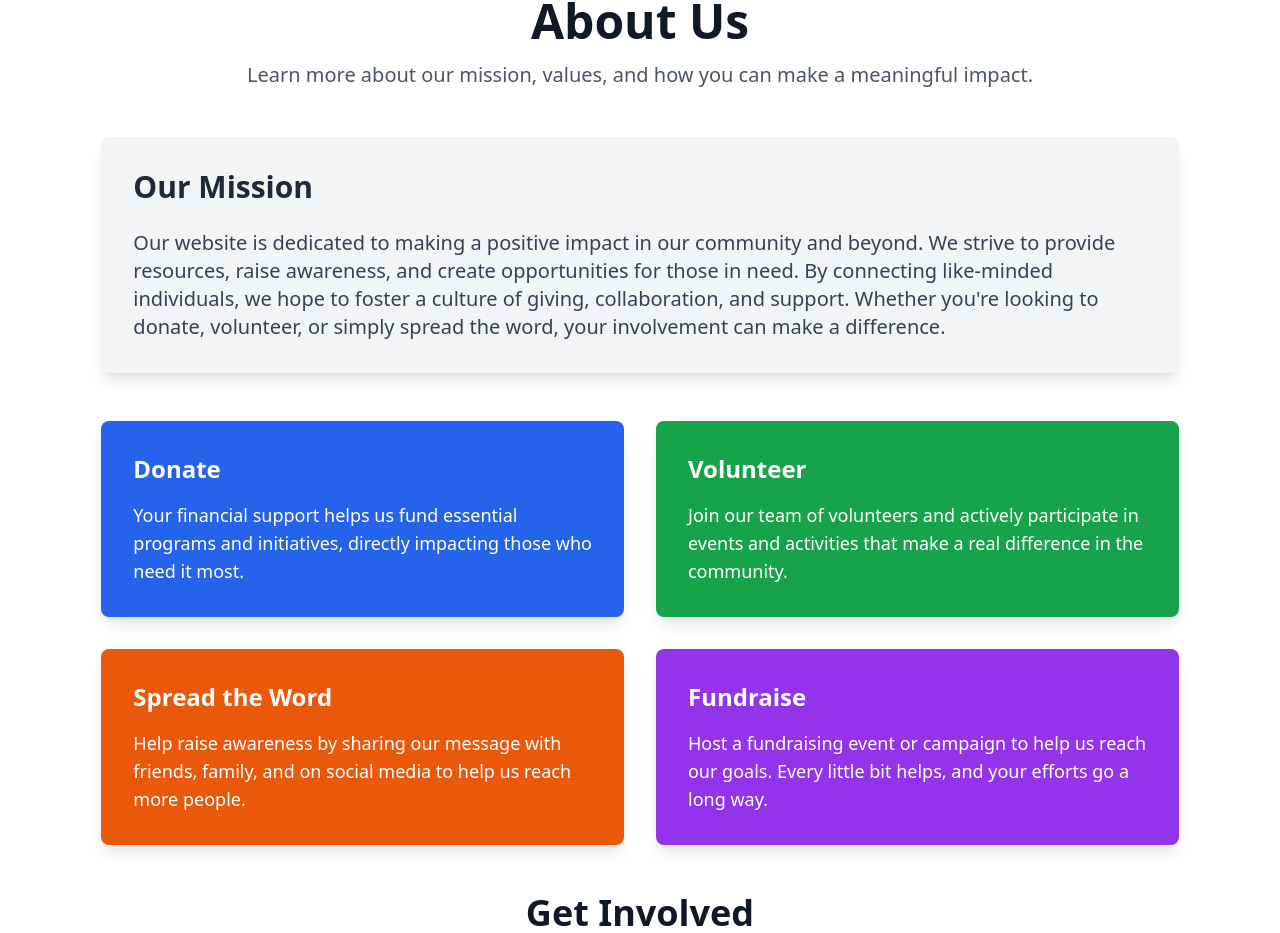
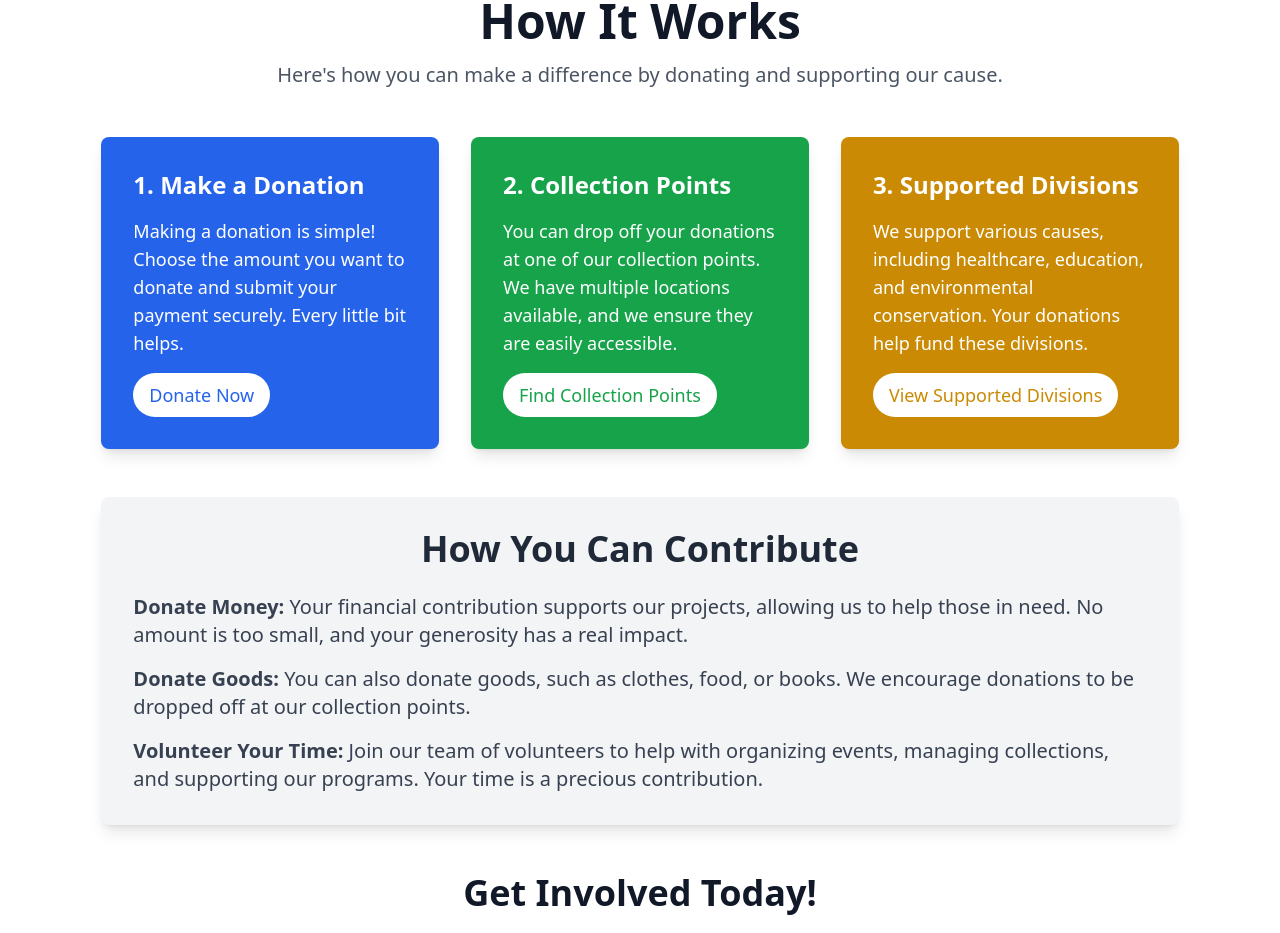
Before and after one commit to Mthe001/FounDFlow, a React (Vite) app: page / in a window 1280 px wide. Shown: the part 749-1682 px from the top of the page. Built offline with nearby package versions, Linux system fonts and the light colour scheme; no server answers.

Commit message:
feat:our-impact-section

```diff
--- a/src/components/HowItWorks.jsx
+++ b/src/components/HowItWorks.jsx
@@ -2,8 +2,73 @@ import React from 'react';
 
 const HowItWorks = () => {
     return (
-        <div>
+        <div className="max-w-screen-xl mx-auto py-12 px-6 sm:px-8 lg:px-12">
+            <div className="text-center mb-12">
+                <h1 className="text-3xl sm:text-4xl lg:text-5xl font-extrabold text-gray-900 mb-4">How It Works</h1>
+                <p className="text-lg sm:text-xl text-gray-600">
+                    Here's how you can make a difference by donating and supporting our cause.
+                </p>
+            </div>
 
+            {/* Instructions Section */}
+            <section className="grid grid-cols-1 sm:grid-cols-2 lg:grid-cols-3 gap-8 mb-12">
+                <div className="bg-blue-600 text-white p-8 rounded-lg shadow-lg">
+                    <h3 className="text-2xl font-semibold mb-4">1. Make a Donation</h3>
+                    <p className="text-lg mb-4">
+                        Making a donation is simple! Choose the amount you want to donate and submit your payment securely. Every little bit helps.
+                    </p>
+                    <button className="bg-white text-blue-600 text-lg py-2 px-4 rounded-full hover:bg-blue-50 transition duration-300">
+                        Donate Now
+                    </button>
+                </div>
+
+                <div className="bg-green-600 text-white p-8 rounded-lg shadow-lg">
+                    <h3 className="text-2xl font-semibold mb-4">2. Collection Points</h3>
+                    <p className="text-lg mb-4">
+                        You can drop off your donations at one of our collection points. We have multiple locations available, and we ensure they are easily accessible.
+                    </p>
+                    <button className="bg-white text-green-600 text-lg py-2 px-4 rounded-full hover:bg-green-50 transition duration-300">
+                        Find Collection Points
+                    </button>
+                </div>
+
+                <div className="bg-yellow-600 text-white p-8 rounded-lg shadow-lg">
+                    <h3 className="text-2xl font-semibold mb-4">3. Supported Divisions</h3>
+                    <p className="text-lg mb-4">
+                        We support various causes, including healthcare, education, and environmental conservation. Your donations help fund these divisions.
+                    </p>
+                    <button className="bg-white text-yellow-600 text-lg py-2 px-4 rounded-full hover:bg-yellow-50 transition duration-300">
+                        View Supported Divisions
+                    </button>
+                </div>
+            </section>
+
+            {/* How You Can Contribute Section */}
+            <section className="bg-gray-100 p-8 rounded-lg shadow-lg mb-12">
+                <h2 className="text-3xl sm:text-4xl font-extrabold text-gray-800 mb-6 text-center">How You Can Contribute</h2>
+                <div className="text-lg sm:text-xl text-gray-700 leading-relaxed space-y-4">
+                    <p>
+                        <span className="font-semibold">Donate Money:</span> Your financial contribution supports our projects, allowing us to help those in need. No amount is too small, and your generosity has a real impact.
+                    </p>
+                    <p>
+                        <span className="font-semibold">Donate Goods:</span> You can also donate goods, such as clothes, food, or books. We encourage donations to be dropped off at our collection points.
+                    </p>
+                    <p>
+                        <span className="font-semibold">Volunteer Your Time:</span> Join our team of volunteers to help with organizing events, managing collections, and supporting our programs. Your time is a precious contribution.
+                    </p>
+                </div>
+            </section>
+
+            {/* Call to Action */}
+            <section className="text-center mt-12">
+                <h2 className="text-3xl sm:text-4xl font-extrabold text-gray-900 mb-4">Get Involved Today!</h2>
+                <p className="text-lg sm:text-xl text-gray-700 mb-8">
+                    Ready to make a difference? Your support is the key to our success. Together, we can build a better future for all.
+                </p>
+                <button className="bg-blue-600 text-white text-xl py-3 px-6 rounded-full shadow-lg hover:bg-blue-700 transition duration-300">
+                    Get Started
+                </button>
+            </section>
         </div>
     );
 };
--- /dev/null
+++ b/src/components/OurImpact.jsx
@@ -0,0 +1,42 @@
+import React from 'react';
+
+const OurImpact = () => {
+    return (
+        <div className="bg-gray-50 py-12 px-6 sm:px-8 lg:px-12">
+            <div className="max-w-screen-xl mx-auto text-center mb-12">
+                <h2 className="text-3xl sm:text-4xl font-extrabold text-gray-900 mb-6">Our Impact</h2>
+                <p className="text-lg sm:text-xl text-gray-600 mb-4">
+                    With every contribution, we make a significant impact. Your generosity helps us create a better future.
+                </p>
+            </div>
+
+            <div className="grid grid-cols-1 sm:grid-cols-2 lg:grid-cols-3 gap-8">
+                {/* Impact Card 1 */}
+                <div className="bg-white p-8 rounded-lg shadow-lg text-center">
+                    <h3 className="text-3xl font-semibold text-blue-600 mb-4">500+ Donations</h3>
+                    <p className="text-lg text-gray-700">
+                        We’ve received over 500 donations, providing direct aid to families and communities in need.
+                    </p>
+                </div>
+
+                {/* Impact Card 2 */}
+                <div className="bg-white p-8 rounded-lg shadow-lg text-center">
+                    <h3 className="text-3xl font-semibold text-green-600 mb-4">$200,000 Raised</h3>
+                    <p className="text-lg text-gray-700">
+                        Through your generous donations, we’ve raised over $200,000 to support critical health initiatives.
+                    </p>
+                </div>
+
+                {/* Impact Card 3 */}
+                <div className="bg-white p-8 rounded-lg shadow-lg text-center">
+                    <h3 className="text-3xl font-semibold text-yellow-600 mb-4">50+ Volunteers</h3>
+                    <p className="text-lg text-gray-700">
+                        More than 50 volunteers have helped organize and distribute resources, ensuring that aid reaches those in need.
+                    </p>
+                </div>
+            </div>
+        </div>
+    );
+};
+
+export default OurImpact;
--- a/src/pages/Home.jsx
+++ b/src/pages/Home.jsx
@@ -1,6 +1,7 @@
 import React from 'react';
 import Header from '../components/Header';
 import About from '../components/About';
+import HowItWorks from '../components/HowItWorks';
 
 const Home = () => {
     return (
@@ -10,10 +11,14 @@ const Home = () => {
             <h1>carosel in the header perent is home</h1>
             <Header />
 
+            {/* how it wokrs */}
+            <section>
+                <HowItWorks />
+            </section>
+
             {/* about section */}
             <section>
                 <About />
-
             </section>
         </div>
     );
```
